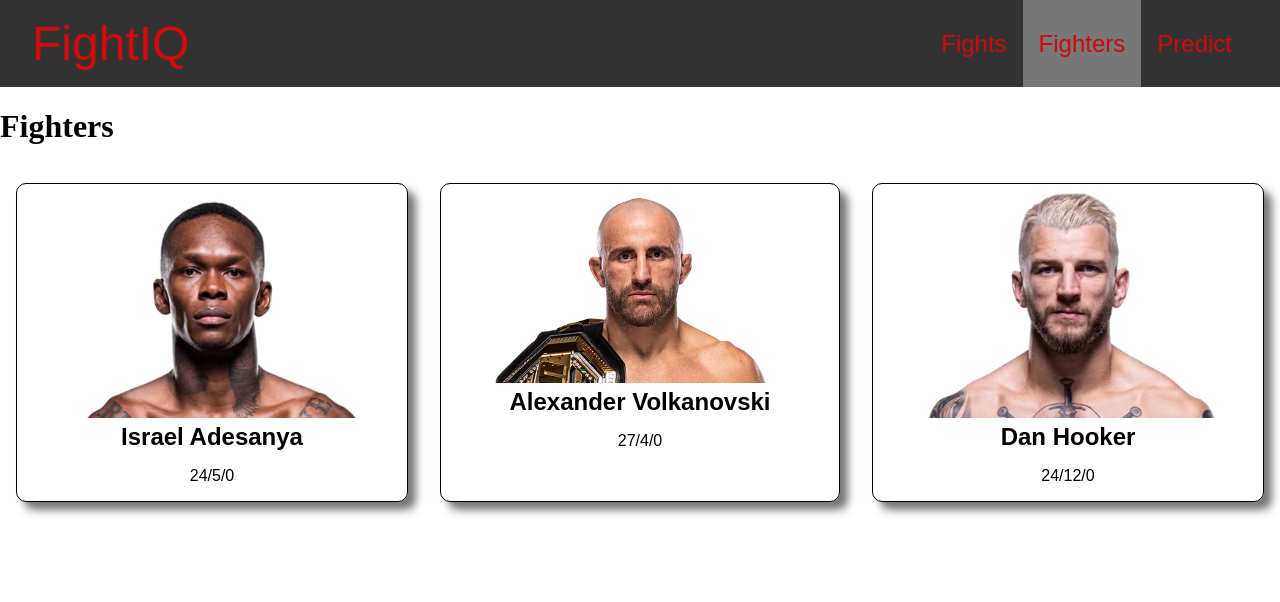
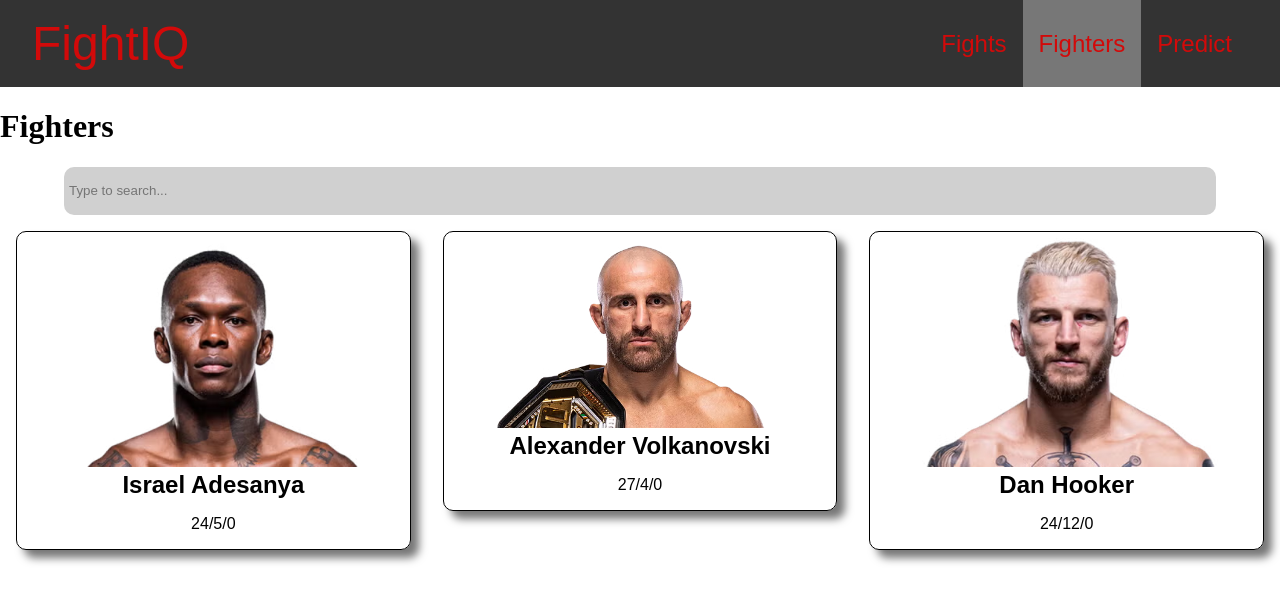
Before and after one commit to EthanPascual/ufcPredictor, a React (Vite) app in the folder ufcPredictor/client/: page /fighters in a window 1280 px wide. Shown: the top 602 px of the page. Built offline with nearby package versions, Linux system fonts and the light colour scheme.

Commit message:
search bar

```diff
--- a/ufcPredictor/client/src/FightersList.jsx
+++ b/ufcPredictor/client/src/FightersList.jsx
@@ -1,13 +1,31 @@
 import { currentFighters } from "./data/tempFighter"
 import FighterCard from "./components/FighterCard"
 import './index.css'
+import { useState } from "react"
 function FightersList(){
+    const [displayFighters, setFighters] = useState(currentFighters)
+    const [input, setInput] = useState('')
+    const handleSearch = (text) => {
+        setInput(text)
+        text = text.toLowerCase()
+        setFighters(currentFighters.filter(fighter => {
+            let lowerName = fighter.name.toLowerCase();
+            return lowerName.includes(text);
+        }));
+    }
+
     return (
         <>
             <h1>Fighters</h1>
+            <div className="input-wrapper">
+                <input
+                    placeholder="Type to search..."
+                    value={input}
+                    onChange={e => handleSearch(e.target.value)}/>
+            </div>
             <div className="fighterGrid">
-                {currentFighters.map((currFighter, index) => (
-                    <FighterCard fighter={currFighter} />
+                {displayFighters.map((currFighter, index) => (
+                    <FighterCard key={index} fighter={currFighter} />
                 ))}
             </div>
 
--- a/ufcPredictor/client/src/components/FighterCard.jsx
+++ b/ufcPredictor/client/src/components/FighterCard.jsx
@@ -5,14 +5,16 @@ function FighterCard({fighter}){
     let link = "/fighter/" + fighter.name;
     return(
         <>
-
+        <div className='padded'>
+        <Link to={link}>
         <div className="card">
-        <Link to={link}>
             <img src={fighter.image} />
             <h2>{fighter.name}</h2>
             <p>{fighter.wins}/{fighter.losses}/{fighter.draw}</p>
+        </div>
         </Link>
         </div>
+
 
         </>
     )
--- a/ufcPredictor/client/src/index.css
+++ b/ufcPredictor/client/src/index.css
@@ -9,3 +9,27 @@ body{
 .fighterGrid{
   display: flex;
 }
+
+.input-wrapper {
+  background-color: #d0d0d0;
+  margin:auto;
+  width: 90%;
+  border-radius: 10px;
+  height: 3rem;
+  display:flex;
+  align-items: center;
+
+}
+
+input {
+  background-color: transparent;
+  border: none;
+  height:100%;
+  width: 100%;
+  border-radius: 10px;
+  padding: 5px
+}
+
+input:focus{
+  outline:none;
+}
--- a/ufcPredictor/client/src/styles/card.css
+++ b/ufcPredictor/client/src/styles/card.css
@@ -2,16 +2,15 @@
     border: 1px solid black;
     border-radius: 10px;
     box-shadow: .5rem .5rem .5rem #777;
-    margin: 1rem;
     text-align: center;
     max-width: 25rem;
-
+    max-height: 25rem;
 }
 
 .card img {
     max-width: 80%;
     height: auto;
-    margin-bottom: .1rem;
+
 }
 
 .card h2 {
@@ -31,3 +30,7 @@ a{
 .card:hover{
     background-color: #999;
 }
+
+.padded {
+    margin: 1rem;
+}
```
